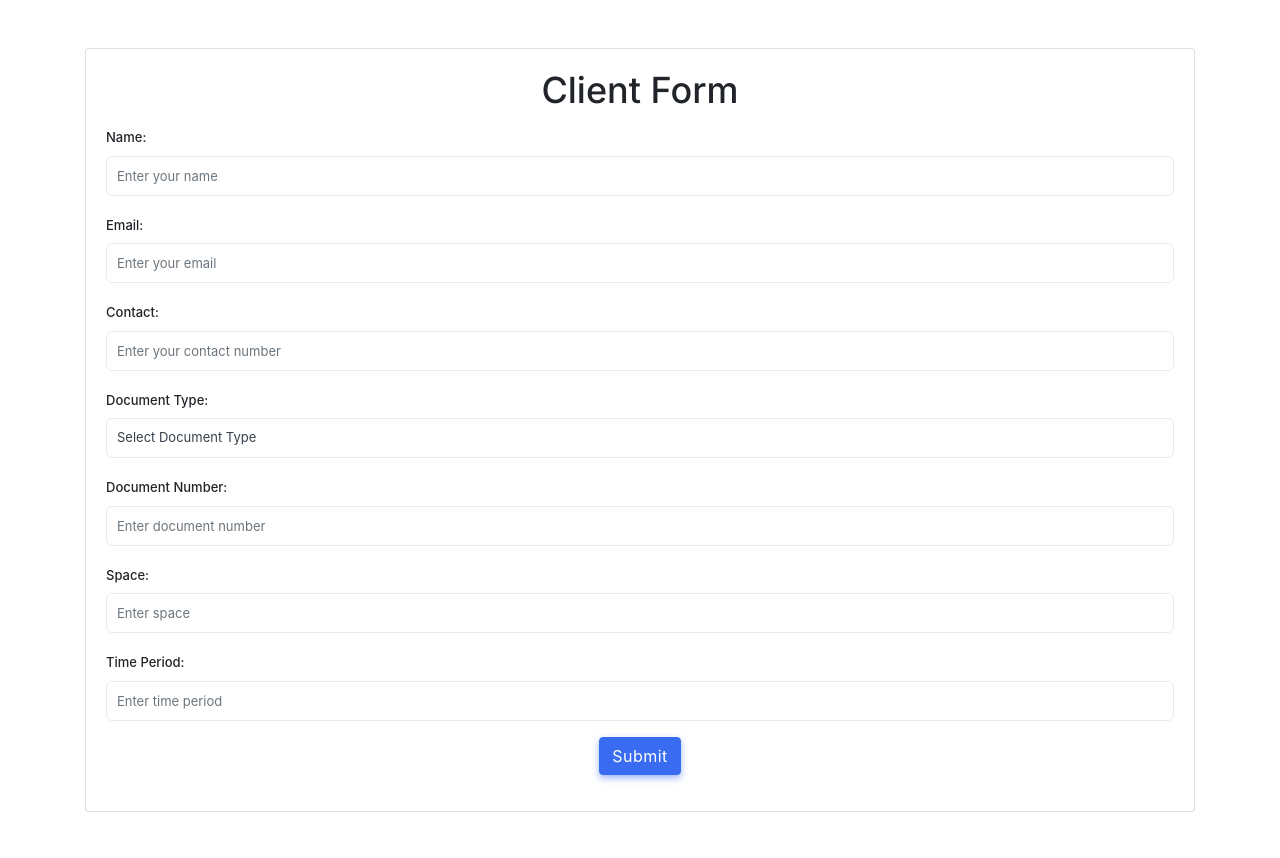
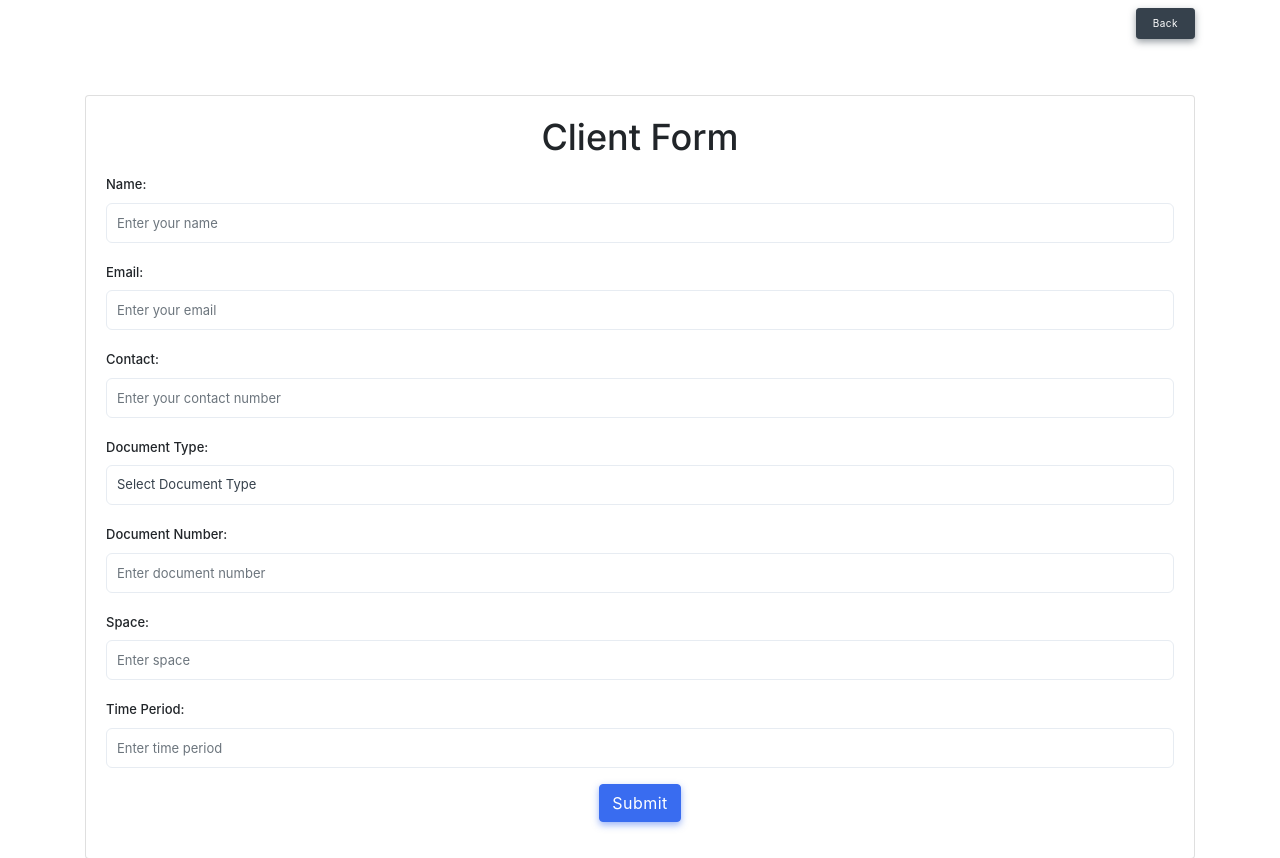
Before and after one commit to mahesh-51/Apna-space, a CodeIgniter app: page /work/add-client in a window 1280 px wide. Shown: the part 72-930 px from the top of the page. Before the commit the page ends 884 px from the top, so only its background shows below. Run offline with CodeIgniter, Linux system fonts and the light colour scheme; some libraries are stand-ins or nearby versions.

Commit message:
added the back

```diff
--- a/application/views/admin/client-add-form.php
+++ b/application/views/admin/client-add-form.php
@@ -1,4 +1,9 @@
 <div class="container center">
+  <div class="row">
+        <div class="col-12 d-flex justify-content-end">
+            <button class="btn btn-dark btn-sm my-2"><a class="text-white" href="<?php echo base_url() . 'client' ?>">Back</a></button>
+        </div>
+    </div>
   <div class="card my-5">
     <div class="card-body">
       <h2 class="card-title text-center">Client Form</h2>
```
